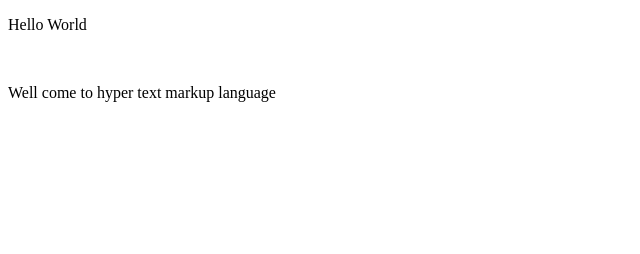
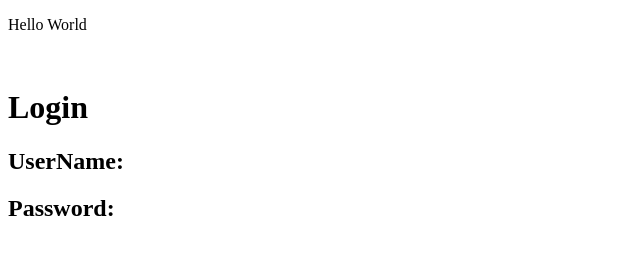
Before and after one commit to laxmi-SJ/Laxmi, a plain HTML site: page index.html in a window 1280 px wide. Shown: the whole page, without its empty margins (0-640 px from the left). Drawn offline with Linux system fonts and the light colour scheme.

Commit message:
Update index.html

```diff
--- a/index.html
+++ b/index.html
@@ -8,7 +8,10 @@
 <body>
     <p>Hello World</p>
     <br>
-    <p>Well come to hyper text markup language</p>
-
+    <div>
+    <h1>Login</h1>
+    <h2>UserName: </h2>
+    <h2>Password: </h2>
+    </div>
 </body>
 </html>
```
